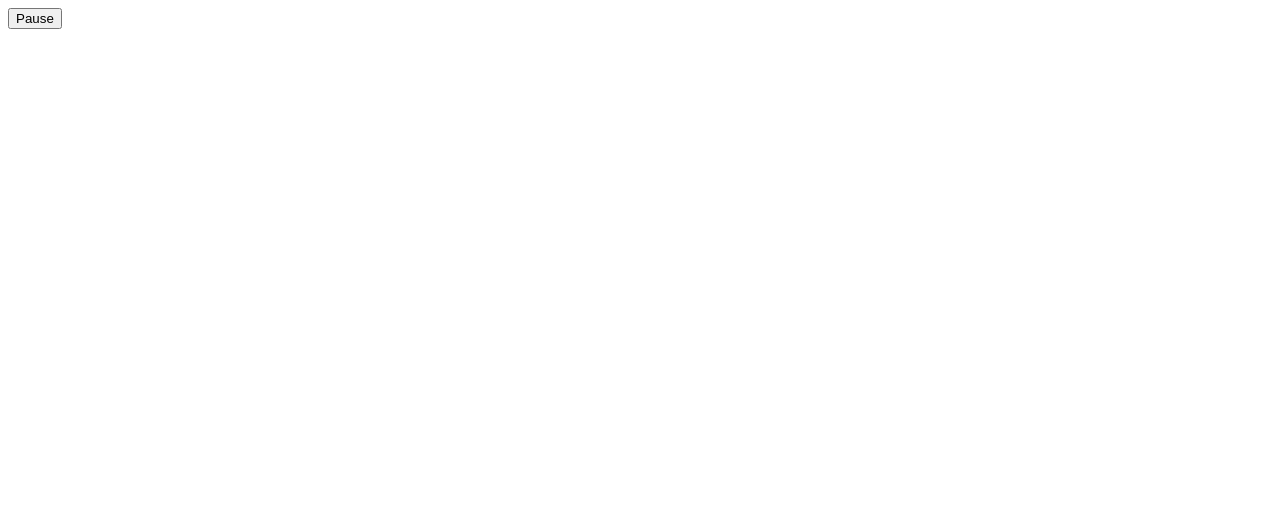
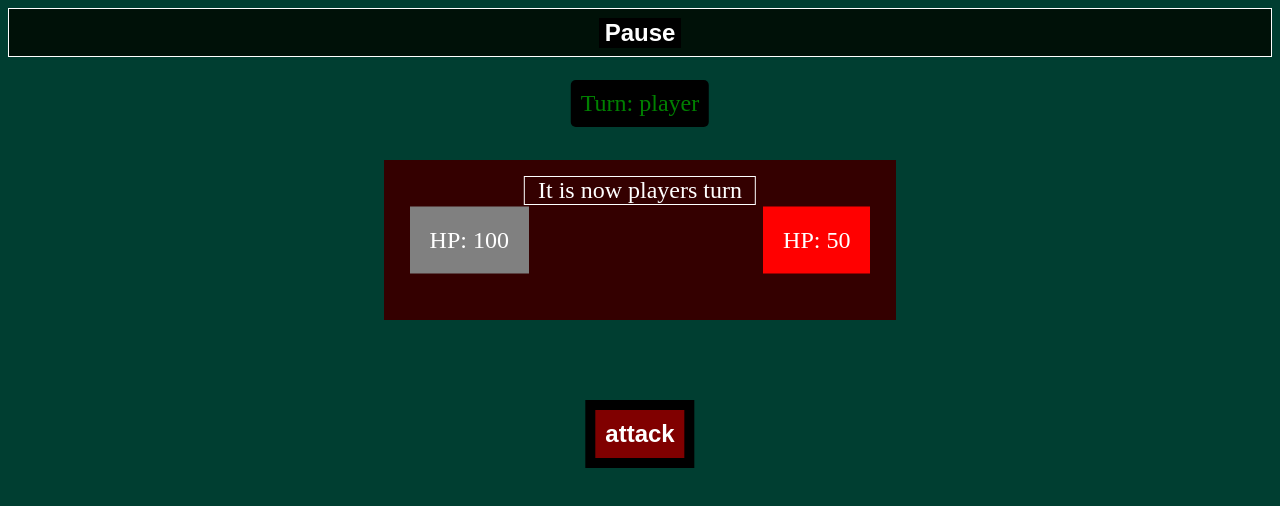
Before and after one commit to amethystCyber/amatsumiMMO, a plain HTML site: page amatsumi.html in a window 1280 px wide. Drawn offline with Linux system fonts and the light colour scheme.

Commit message:
added most of the basic ui for the game next is to actually work on the battle loop. later once this is all finalized and working great with just the 2 objects i will switch over to my azure linux machine and host there and make a sessions with users and local mongo db on the vm and such

```diff
--- a/amatsumi.html
+++ b/amatsumi.html
@@ -1,23 +1,168 @@
 <html>
 <head>
+<style>
 
+
+
+body{
+  background-color: rgb(0, 62, 49);
+}
+
+
+
+#gameSettings{
+  border: solid 1px white;
+  display: flex;
+  flex-direction: row;
+  justify-content: center;
+  align-items: center;
+  background-color: rgb(0, 17, 8);
+  height: 6%;
+}
+
+
+
+#gameSettings button{
+  background-color: black;
+  color: white;
+  border: none;
+  font-weight: bold;
+  font-size: 24px;
+}
+
+
+
+#turnElement{
+  background-color: solid 1px red;
+  background-color: black;
+  color: white;
+  border-radius: 5px;
+  width: fit-content;
+  padding: 10px;
+  font-size: 24px;
+  position: absolute;
+  left: 50%;
+  top: 10%;
+  transform: translateX(-50%);
+}
+
+.playerTurn{
+  color: green;
+}
+
+.enemyTurn{
+  color: red;
+}
+
+
+
+#battleDisplay{
+  border: none;
+  background-color: rgb(52, 0, 0);
+  position: absolute;
+  left: 50%;
+  top: 20%;
+  display: flex;
+  transform: translateX(-50%);
+  flex-direction: row;
+  width: 40%;
+  height: 20%;
+  color: white;
+  font-size: 24px;
+}
+
+#playerBox{
+  background-color: grey;
+  padding: 20px;
+  position: absolute;
+  left: 5%;
+  top: 50%;
+  transform: translateY(-50%);
+}
+#enemyBox{
+  background-color: red;
+  padding: 20px;
+  position: absolute;
+  right: 5%;
+  top: 50%;
+  transform: translateY(-50%);
+}
+#logElement{
+  border: solid 1px white;
+  color: white;
+  width: 45%;
+  position: absolute;
+  left: 50%;
+  transform: translateX(-50%);
+  top: 10%;
+  text-align: center;
+}
+#battleControls{
+  background-color: black;
+  position: absolute;
+  left: 50%;
+  transform: translateX(-50%);
+  top: 50%;
+  width: fit-content;
+  padding: 10px;
+  display: flex;
+  flex-direction: column;
+  align-items: center;
+  justify-items: center;
+}
+#battleControls button{
+  font-size: 24px;
+  border: none;
+  background-color: maroon;
+  color: white;
+  padding: 10px;
+  font-weight: bold;
+}
+</style>
 </head>
 <body>
+
+
+
 <div id="gameSettings">
+
 <button>Pause</button>
+
 </div>
 
+
+
+
 <div id="turnElement">
+
   <span id="whosTurn"></span>
+
 </div>
 
+
+
+
+
 <div id="battleDisplay">
-<div id="playerBox"></div>
 
-<div id="enemyBox"></div>
+<div id="playerBox">
+  <span id="playerHp"></span>
 </div>
 
-<div id="battleControls"></div>
+<div id="logElement"><span id="battleLog"></span></div>
+
+<div id="enemyBox">
+<span id="enemyHp"></span>
+</div>
+
+</div>
+
+
+
+
+<div id="battleControls">
+<button>attack</button>
+</div>
 
 
 
@@ -25,10 +170,67 @@
 <script>
 let turn = "player";
 
-function updateTurn(){
-  document.getElementById('whosTurn').innerText = turn;
+
+
+let player = {
+  hp: 100
 }
 
+
+
+let enemy = {
+  hp: 50
+}
+
+
+
+
+
+function updateTurn(){
+  document.getElementById('whosTurn').innerText = "Turn: " + turn;
+}
+
+
+
+
+function updatePlayerHp(){
+  document.getElementById('playerHp').innerText = "HP: " + player.hp;
+}
+
+
+
+
+function updateEnemyHp(){
+  document.getElementById('enemyHp').innerText = "HP: " + enemy.hp;
+}
+
+
+
+function updateBattleLog(message){
+  document.getElementById('battleLog').innerText = message;
+}
+
+function playersTurn(){
+  updateBattleLog('It is now players turn');
+  document.getElementById('whosTurn').classList.toggle('playerTurn');
+}
+
+
+
+
+function enemyTurn(){
+  turn = "enemy";
+  updateBattleLog('It is now enemy turn');
+  document.getElementById('whosTurn').classList.toggle('enemyTurn');
+  updateTurn();
+}
+
+
+
+updateTurn();
+playersTurn();
+updatePlayerHp();
+updateEnemyHp();
 </script>
 
 </body>
```
